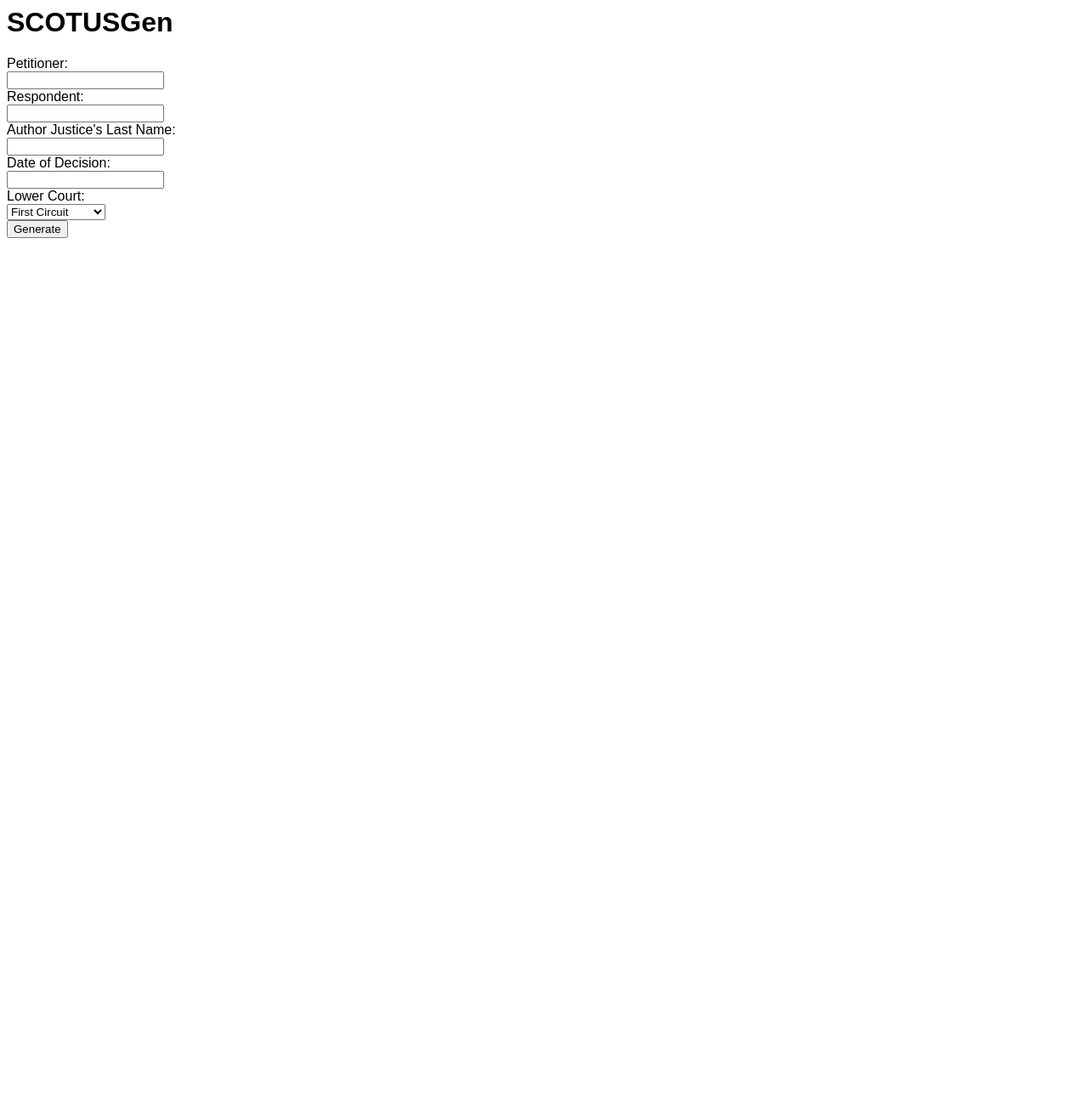
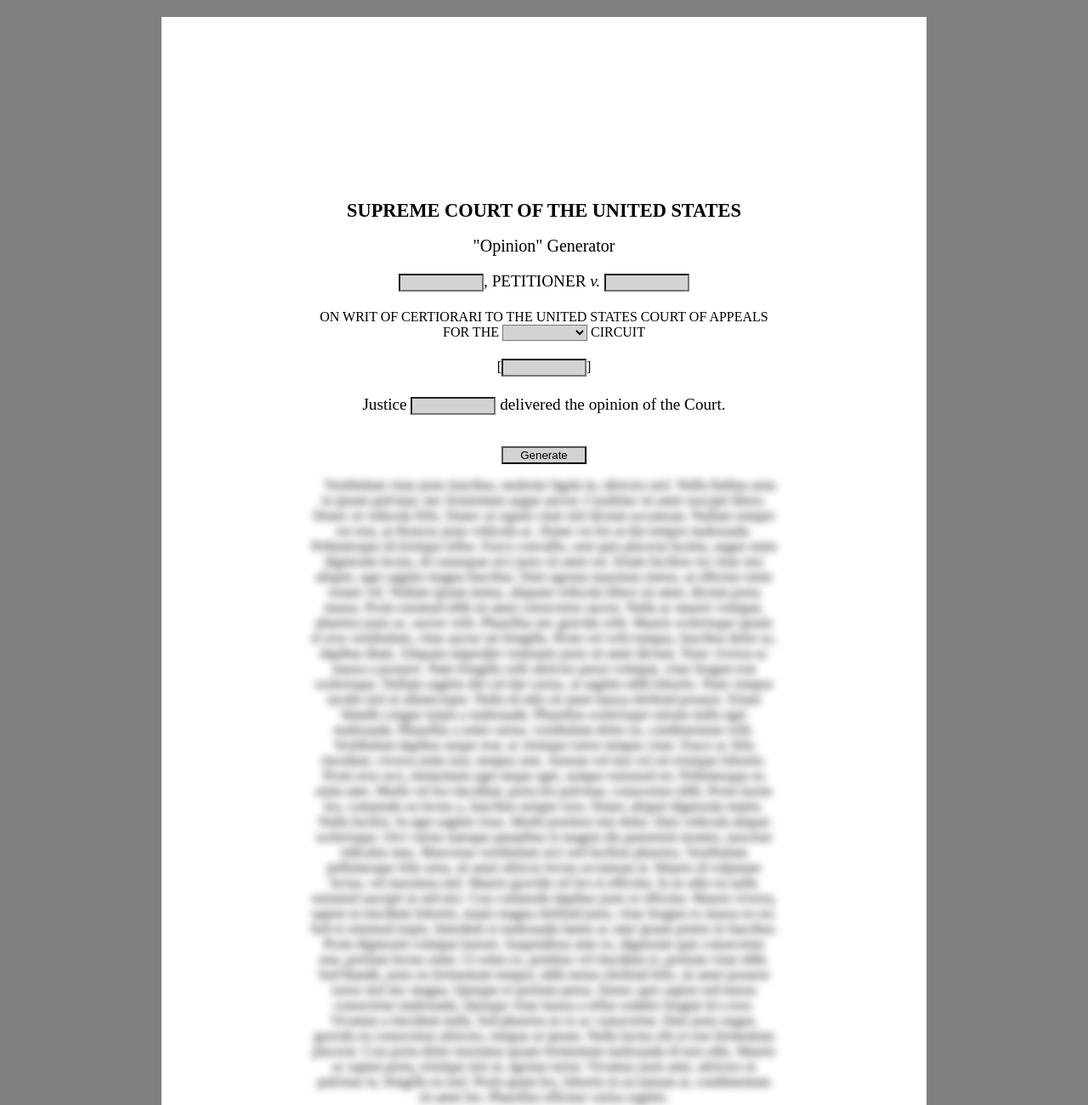
Before and after one commit to mapinis/SCOTUSGen, a Flask app: page / in a window 1280 px wide. Shown: the whole page at 85% size. Before the commit the page ends 280 px from the top, so only its background shows below. Run offline with Flask 2, Linux system fonts and the light colour scheme.

Commit message:
Starting to make it look better

```diff
--- /dev/null
+++ b/app/static/index.css
@@ -0,0 +1,46 @@
+body {
+  font-family: "Times New Roman", Times, serif;
+  width: 100%;
+  max-width: 900px;
+  text-align: center;
+  background-color: grey;
+  margin: auto;
+}
+
+#content {
+  position: relative;
+  top: 20px;
+  background-color: white;
+  padding: 200px 175px 0 175px;
+}
+
+h1 {
+  font-weight: bolder;
+  font-size: 1.4em;
+}
+
+h2 {
+  font-weight: normal;
+  font-size: 1.25em;
+}
+
+h3 {
+  font-size: 1.2em;
+  font-weight: normal;
+}
+
+h4 {
+  font-weight: normal;
+  font-size: 1em;
+}
+
+input,
+select {
+  background-color: lightgray;
+  width: 100px;
+}
+
+#fakeText {
+  text-indent: 10pt;
+  filter: blur(5px);
+}
--- a/app/static/style.css
+++ /dev/null
@@ -1,3 +0,0 @@
-body {
-  font-family: Arial, Helvetica, sans-serif;
-}
--- a/app/templates/index.html
+++ b/app/templates/index.html
@@ -1,40 +1,99 @@
 <html>
   <head>
     <title>SCOTUSGen</title>
-    <link rel="stylesheet" type="text/css" href="static/style.css" />
+    <link rel="stylesheet" type="text/css" href="static/index.css" />
     <script src="https://ajax.googleapis.com/ajax/libs/jquery/3.4.1/jquery.min.js"></script>
     <script type="text/javascript" src="static/index.js"></script>
+    <meta name="google" content="notranslate" />
   </head>
   <body>
-    <h1>SCOTUSGen</h1>
-    <p>
+    <div id="content">
+      <h1><b>SUPREME COURT OF THE UNITED STATES</b></h1>
+      <h2>"Opinion" Generator</h2>
       <form action="/generate" method="post">
-        Petitioner: <br/>
-        <input required type="text" name="petitioner"><br/>
-        Respondent: <br/>
-        <input required type="text" name="respondent"><br/>
-        Author Justice's Last Name: <br/>
-        <input required type="text" name="justice"><br/>
-        Date of Decision: <br/>
-        <input required type="text" name="date"><br/>
-        Lower Court: <br/>
-        <select required name="circuit">
-          <option value="FIRST">First Circuit</option>
-          <option value="SECOND">Second Circuit</option>
-          <option value="THIRD">Third Circuit</option>
-          <option value="FOURTH">Fourth Circuit</option>
-          <option value="FIFTH">Fifth Circuit</option>
-          <option value="SIXTH">Sixth Circuit</option>
-          <option value="SEVENTH">Seventh Circuit</option>
-          <option value="EIGHTH">Eighth Circuit</option>
-          <option value="NINTH">Ninth Circuit</option>
-          <option value="TENTH">Tenth Circuit</option>
-          <option value="ELEVENTH">Eleventh Circuit</option>
-          <option value="D.C.">D.C. Circuit</option>
-        </select>
-        <br/>
-        <input type="submit" value="Generate">
+        <h3>
+          <input required type="text" name="petitioner" />, PETITIONER
+          <i>v.</i> <input required type="text" name="respondent" /><br />
+        </h3>
+        <h4>
+          ON WRIT OF CERTIORARI TO THE UNITED STATES COURT OF APPEALS FOR THE
+          <select required name="circuit">
+            <option disabled selected hidden></option>
+            <option value="FIRST">FIRST</option>
+            <option value="SECOND">SECOND</option>
+            <option value="THIRD">THIRD</option>
+            <option value="FOURTH">FOURTH</option>
+            <option value="FIFTH">FIFTH</option>
+            <option value="SIXTH">SIXTH</option>
+            <option value="SEVENTH">SEVENTH</option>
+            <option value="EIGHTH">EIGHTH</option>
+            <option value="NINTH">NINTH</option>
+            <option value="TENTH">TENTH</option>
+            <option value="ELEVENTH">ELEVENTH</option>
+            <option value="D.C.">D.C.</option>
+          </select>
+          CIRCUIT
+        </h4>
+        <h4>[<input required type="text" name="date" />]</h4>
+        <h3>
+          Justice <input required type="text" name="justice" /> delivered the
+          opinion of the Court.
+        </h3>
+        <br />
+        <input type="submit" value="Generate" />
+        <p id="fakeText">
+          Vestibulum vitae justo faucibus, molestie ligula in, ultricies nisl.
+          Nulla finibus urna in ipsum pulvinar, nec fermentum augue auctor.
+          Curabitur sit amet suscipit libero. Donec ut vehicula felis. Donec ut
+          sapien vitae nisl dictum accumsan. Nullam semper est erat, at rhoncus
+          justo vehicula ac. Donec eu leo at dui tempor malesuada. Pellentesque
+          id tristique tellus. Fusce convallis, sem quis placerat lacinia, augue
+          enim dignissim lectus, id consequat orci justo sit amet est. Etiam
+          facilisis est vitae nisi aliquet, eget sagittis magna faucibus. Duis
+          egestas maximus metus, at efficitur enim ornare vel. Nullam ipsum
+          metus, aliquam vehicula libero sit amet, dictum porta massa. Proin
+          euismod nibh sit amet consectetur auctor. Nulla ac mauris volutpat,
+          pharetra justo ac, auctor velit. Phasellus nec gravida velit. Mauris
+          scelerisque ipsum et eros vestibulum, vitae auctor mi fringilla. Proin
+          vel velit tempus, faucibus dolor ac, dapibus diam. Aliquam imperdiet
+          venenatis justo sit amet dictum. Nunc viverra ac massa a posuere. Nam
+          fringilla velit ultricies purus volutpat, vitae feugiat erat
+          scelerisque. Nullam sagittis dui vel dui varius, ut sagittis nibh
+          lobortis. Nunc tempor iaculis nisl at ullamcorper. Nulla id odio sit
+          amet massa eleifend posuere. Etiam blandit congue turpis a malesuada.
+          Phasellus scelerisque rutrum nulla eget malesuada. Phasellus a enim
+          varius, vestibulum dolor eu, condimentum velit. Vestibulum dapibus
+          neque erat, ac tristique tortor tempus vitae. Fusce ac felis
+          tincidunt, viverra enim non, tempus sem. Aenean vel nisi vel est
+          tristique lobortis. Proin eros orci, elementum eget neque eget, semper
+          euismod est. Pellentesque eu enim ante. Morbi vel leo tincidunt, porta
+          leo pulvinar, consectetur nibh. Proin lorem leo, commodo eu lectus a,
+          faucibus semper eros. Donec aliquet dignissim mattis. Nulla facilisi.
+          In eget sagittis risus. Morbi porttitor nisi dolor. Duis vehicula
+          aliquet scelerisque. Orci varius natoque penatibus et magnis dis
+          parturient montes, nascetur ridiculus mus. Maecenas vestibulum orci
+          sed facilisis pharetra. Vestibulum pellentesque felis urna, sit amet
+          ultrices lectus accumsan at. Mauris id vulputate lectus, vel maximus
+          nisl. Mauris gravida vel leo et efficitur. In in odio eu nulla euismod
+          suscipit ut sed nisi. Cras commodo dapibus justo et efficitur. Mauris
+          viverra, sapien ut tincidunt lobortis, turpis magna eleifend justo,
+          vitae feugiat ex massa eu est. Sed et euismod turpis. Interdum et
+          malesuada fames ac ante ipsum primis in faucibus. Proin dignissim
+          volutpat laoreet. Suspendisse ante ex, dignissim quis consectetur non,
+          pretium luctus enim. Ut enim ex, porttitor vel tincidunt et, pretium
+          vitae nibh. Sed blandit, justo eu fermentum tempor, nibh metus
+          eleifend felis, sit amet posuere tortor nisl nec magna. Quisque et
+          pretium purus. Donec quis sapien sed massa consectetur malesuada.
+          Quisque vitae massa a tellus sodales feugiat id a eros. Vivamus a
+          tincidunt nulla. Sed pharetra ut ex ac consectetur. Duis justo augue,
+          gravida eu consectetur ultricies, tempus ut ipsum. Nulla luctus elit
+          et erat fermentum placerat. Cras porta dolor maximus ipsum fermentum
+          malesuada id non odio. Mauris ac sapien porta, tristique nisi at,
+          egestas tortor. Vivamus justo ante, ultricies ut pulvinar in,
+          fringilla eu nisl. Proin quam leo, lobortis in accumsan at,
+          condimentum sit amet leo. Phasellus efficitur varius sagittis.
+        </p>
       </form>
-    </p>
+    </div>
   </body>
 </html>
--- a/app/templates/loading.html
+++ b/app/templates/loading.html
@@ -1,7 +1,7 @@
 <html>
   <head>
     <title>SCOTUSGen</title>
-    <link rel="stylesheet" type="text/css" href="static/style.css" />
+    <!--<link rel="stylesheet" type="text/css" href="static/style.css" />-->
     <script src="https://ajax.googleapis.com/ajax/libs/jquery/3.4.1/jquery.min.js"></script>
     <script type="text/javascript">
       const uuid = "{{get_flashed_messages()[0]}}";
```
Also changed, not shown: 2 other files.
